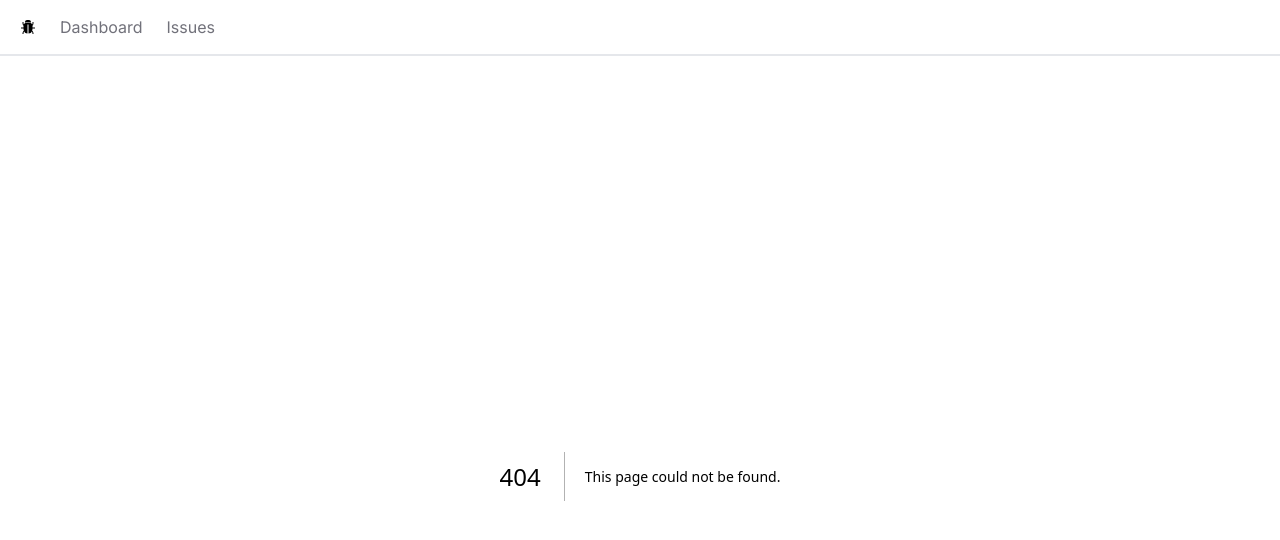
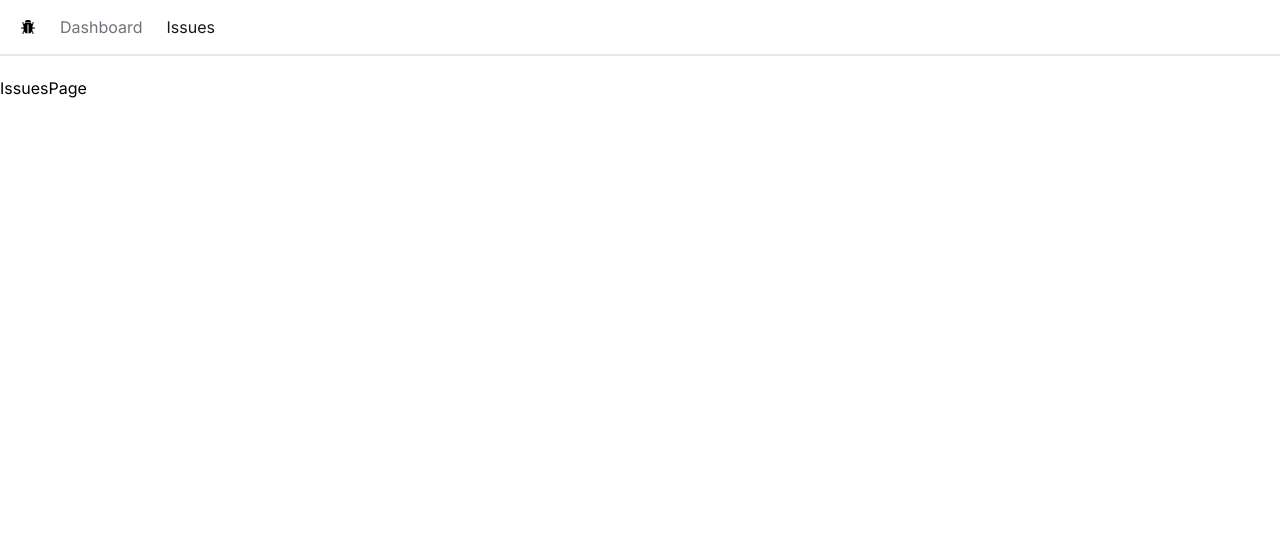
Before and after one commit to MarieGutiz/trackerAnddashboard-repo, a Next.js app: page /issues in a window 1280 px wide. Before the commit this address had no page. Shown: the top 540 px of the page. Built offline with nearby package versions, Linux system fonts and the light colour scheme.

Commit message:
Style the active links.

```diff
--- a/app/NavBar.tsx
+++ b/app/NavBar.tsx
@@ -1,10 +1,14 @@
-import { link } from 'fs';
+'use client';
 import Link from 'next/link'
+import { usePathname } from 'next/navigation';
 import React from 'react'
 import { IoBugSharp } from "react-icons/io5";
+import classNames from 'classnames';
 
 
 const NavBar = () => {
+  const currentPath = usePathname();
+  console.log(currentPath);
   const links = [
     { href: '/', label: 'Dashboard' },
     { href: '/issues', label: 'Issues' },
@@ -18,7 +22,12 @@
                 links.map(link =>
                     <Link key={link.href}
                      href={link.href}
-                     className='text-zinc-500 hover:text-zinc-800 transition-colors'>{link.label}</Link>
+                     className={classNames({
+                          'text-zinc-900': currentPath === link.href,
+                          'text-zinc-500': currentPath !== link.href,
+                          'hover:text-zinc-800 transition-colors': true,
+
+                     })}>{link.label}</Link>
                 )
             }
 
--- /dev/null
+++ b/app/issues/page.tsx
@@ -0,0 +1,9 @@
+import React from 'react'
+
+const IssuesPage = () => {
+  return (
+    <div>IssuesPage</div>
+  )
+}
+
+export default IssuesPage
```
